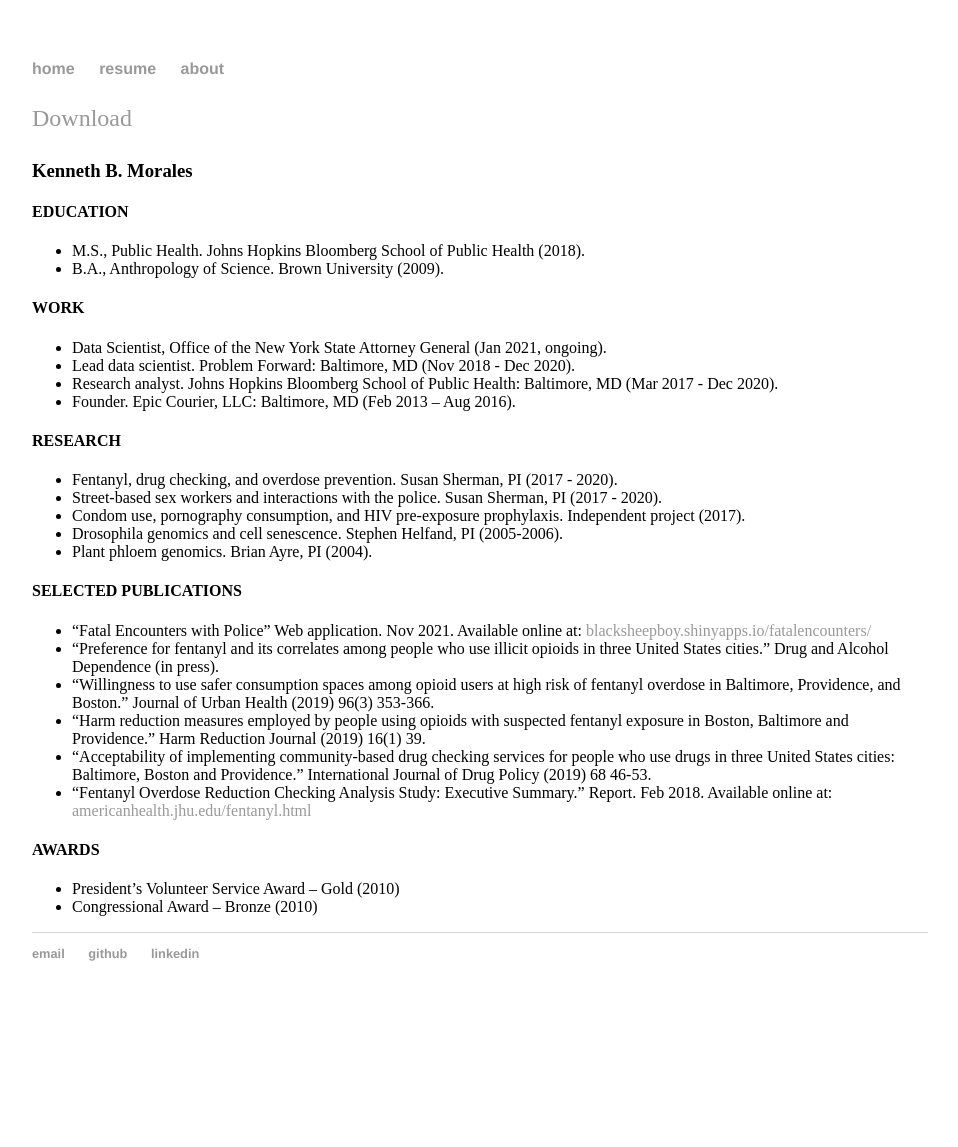
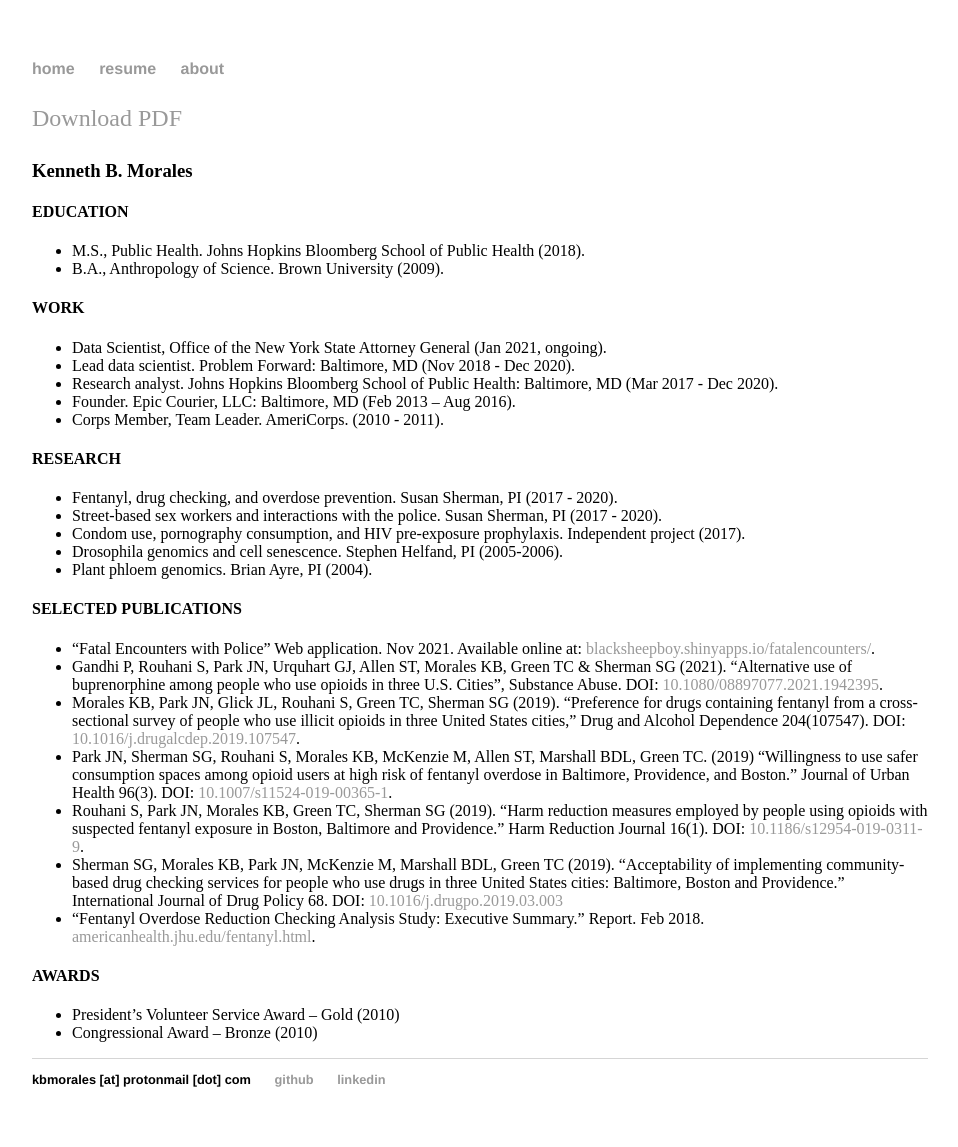
Before and after one commit to kbmorales/kbmorales.github.io, a Jekyll site: the page built from cv/index.md, in a window 1280 px wide. Shown: the whole page, without its empty margins (160-1118 px from the left). Built offline with Jekyll 4.4.1, drawn with Linux system fonts in a browser that asks for light colours; before the commit the page ends 1021 px from its top, so only the background shows below that.

Commit message:
New photo, CSS fixes

```diff
--- a/_includes/foot.html
+++ b/_includes/foot.html
@@ -1,9 +1,17 @@
 <footer>
-    		<ul>
-        		<li><a href="mailto:kbmorales@protonmail.com">email</a></li>
-        		<li><a href="https://github.com/kbmorales", target="_blank">github</a></li>
-			<li><a href="https://www.linkedin.com/in/kenneth-morales/", target="_blank">linkedin</a></li>
-			</ul>
-		</footer>
-	</body>
+	<ul>
+    	<li>
+			kbmorales [at] protonmail [dot] com
+		</li>
+        <li>
+			<a href="https://github.com/kbmorales", target="_blank">github</a>
+		</li>
+		<li>
+			<a href="https://www.linkedin.com/in/kenneth-morales/", target="_blank">linkedin</a>
+		</li>
+	</ul>
+</footer>
+
+</body>
+
 </html>
--- a/css/main.css
+++ b/css/main.css
@@ -43,13 +43,41 @@
 }
 
 .grid {
-    display: flex;
+    /* display: flex; */
+    display: grid;
+    grid-template-columns: 50% 50%;
+    grid-gap: 10px;
+    clear: both;
+    padding: 10px;
+    /* font-size: 1.6em; */
+    width: 100%;
  }
 
-   .col-1-2 {
-    flex: 1;
+.col-1-2 {
+    width: 100%;
+    padding: 10px;
 }
 
-.cole-1-2:last-child {
+content {
+    width: 100%;
+}
+
+.col-1-2:last-child {
     margin-left: 20px;
 }
+
+img {
+    max-width: 100%;
+    display: block;
+}
+
+img + em {
+    font-size: .6em;
+    padding: 20px;
+}
+
+.vertical-center {
+    min-height: 100%;
+    display: flex;
+    align-items: center;
+  }
--- a/cv/index.md
+++ b/cv/index.md
@@ -1,10 +1,10 @@
 ---
 layout: default
-title: CV
-description: Current CV for Ken B Morales, data scientist
+title: Resume - Ken Morales
+description: Current resume for Ken B Morales, data scientist
 ---
 
-<a href="/files/kbmorales_cv.pdf" target = "_blank">Download</a>
+<a href="/files/kbmorales_cv.pdf" target = "_blank">Download PDF</a>
 
 ### Kenneth B. Morales
 
@@ -19,6 +19,7 @@
 * Lead data scientist. Problem Forward: Baltimore, MD (Nov 2018 - Dec 2020).
 * Research analyst. Johns Hopkins Bloomberg School of Public Health: Baltimore, MD (Mar 2017 - Dec 2020).
 * Founder. Epic Courier, LLC: Baltimore, MD (Feb 2013 – Aug 2016).
+* Corps Member, Team Leader. AmeriCorps. (2010 - 2011).
 
 #### RESEARCH
 
@@ -30,12 +31,13 @@
 
 #### SELECTED PUBLICATIONS
 
-- “Fatal Encounters with Police” Web application. Nov 2021. Available online at: [blacksheepboy.shinyapps.io/fatalencounters/](https://blacksheepboy.shinyapps.io/fatalencounters/)
-- “Preference for fentanyl and its correlates among people who use illicit opioids in three United States cities.” Drug and Alcohol Dependence (in press).
-- “Willingness to use safer consumption spaces among opioid users at high risk of fentanyl overdose in Baltimore, Providence, and Boston.” Journal of Urban Health (2019) 96(3) 353-366.
-- “Harm reduction measures employed by people using opioids with suspected fentanyl exposure in Boston, Baltimore and Providence.” Harm Reduction Journal (2019) 16(1) 39.
-- “Acceptability of implementing community-based drug checking services for people who use drugs in three United States cities: Baltimore, Boston and Providence.” International Journal of Drug Policy (2019) 68 46-53.
-- “Fentanyl Overdose Reduction Checking Analysis Study: Executive Summary.” Report. Feb 2018. Available online at: [americanhealth.jhu.edu/fentanyl.html](http://americanhealth.jhu.edu/fentanyl.html)
+- “Fatal Encounters with Police” Web application. Nov 2021. Available online at: [blacksheepboy.shinyapps.io/fatalencounters/](https://blacksheepboy.shinyapps.io/fatalencounters/){:target="_blank"}.
+-  Gandhi P, Rouhani S, Park JN, Urquhart GJ, Allen ST, Morales KB, Green TC & Sherman SG (2021). "Alternative use of buprenorphine among people who use opioids in three U.S. Cities", Substance Abuse. DOI: [10.1080/08897077.2021.1942395](https://doi.org/10.1080/08897077.2021.1942395).
+- Morales KB, Park JN, Glick JL, Rouhani S, Green TC, Sherman SG (2019). "Preference for drugs containing fentanyl from a cross-sectional survey of people who use illicit opioids in three United States cities," Drug and Alcohol Dependence 204(107547). DOI: [10.1016/j.drugalcdep.2019.107547](https://doi.org/10.1016/j.drugalcdep.2019.107547).
+- Park JN, Sherman SG, Rouhani S, Morales KB, McKenzie M, Allen ST, Marshall BDL, Green TC. (2019) “Willingness to use safer consumption spaces among opioid users at high risk of fentanyl overdose in Baltimore, Providence, and Boston.” Journal of Urban Health 96(3). DOI: [10.1007/s11524-019-00365-1](https://doi.org/10.1007/s11524-019-00365-1).
+- Rouhani S, Park JN, Morales KB, Green TC, Sherman SG (2019). “Harm reduction measures employed by people using opioids with suspected fentanyl exposure in Boston, Baltimore and Providence.” Harm Reduction Journal 16(1). DOI: [10.1186/s12954-019-0311-9](https://doi.org/10.1186/s12954-019-0311-9).
+- Sherman SG, Morales KB, Park JN, McKenzie M, Marshall BDL, Green TC (2019). “Acceptability of implementing community-based drug checking services for people who use drugs in three United States cities: Baltimore, Boston and Providence.” International Journal of Drug Policy 68. DOI: [10.1016/j.drugpo.2019.03.003](https://doi.org/10.1016/j.drugpo.2019.03.003)
+- “Fentanyl Overdose Reduction Checking Analysis Study: Executive Summary.” Report. Feb 2018. [americanhealth.jhu.edu/fentanyl.html](https://americanhealth.jhu.edu/fentanyl){:target="_blank"}.
 
 #### AWARDS
 
```
Also changed, not shown: index.md (+5 -4 lines), projects/index.md (+1 -1 lines), files/bike_pic.jpg (deleted), 1 other file.
